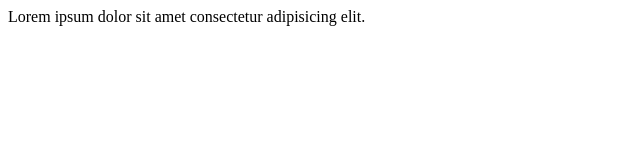
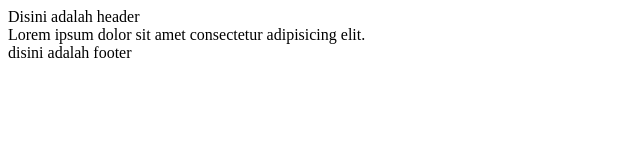
Before and after one commit to irsanzzz/belajar, a plain HTML site: page index.html in a window 1280 px wide. Shown: the whole page, without its empty margins (0-640 px from the left). Drawn offline with Linux system fonts and the light colour scheme.

Commit message:
perubahan kedua

```diff
--- a/index.html
+++ b/index.html
@@ -6,6 +6,8 @@
     <title>Latihan</title>
 </head>
 <body>
+    <header>Disini adalah header</header>
     <div>Lorem ipsum dolor sit amet consectetur adipisicing elit.</div>
+    <footer>disini adalah footer</footer>
 </body>
 </html>
```
